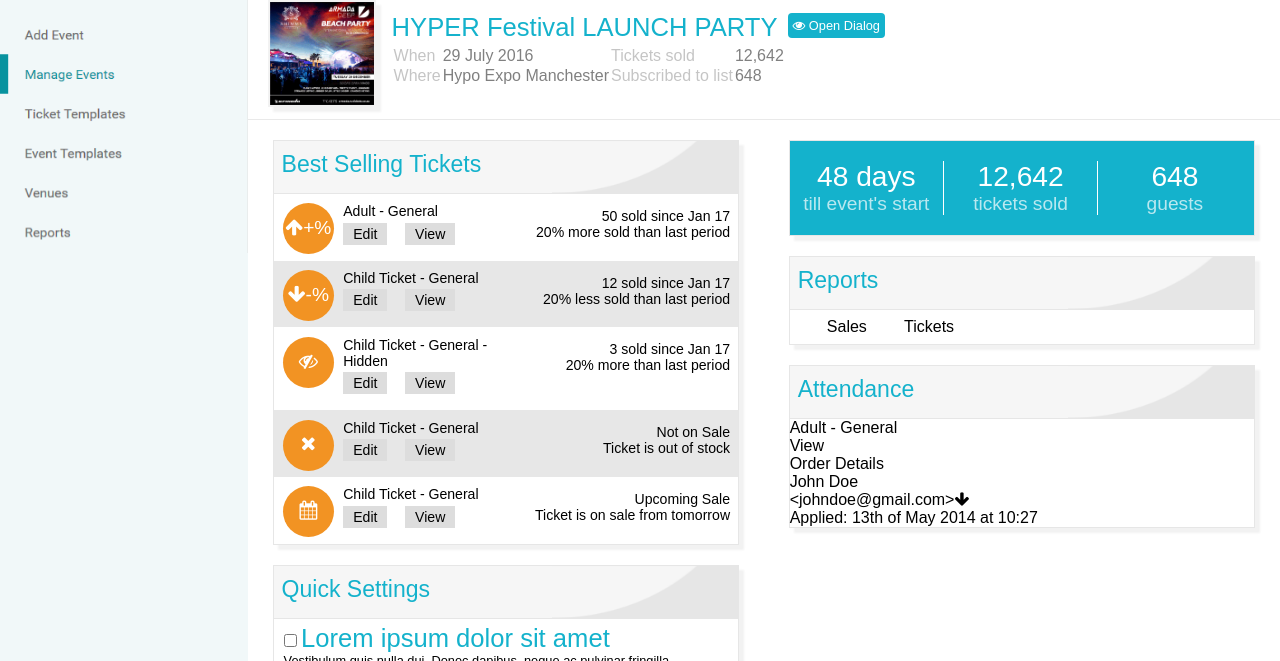
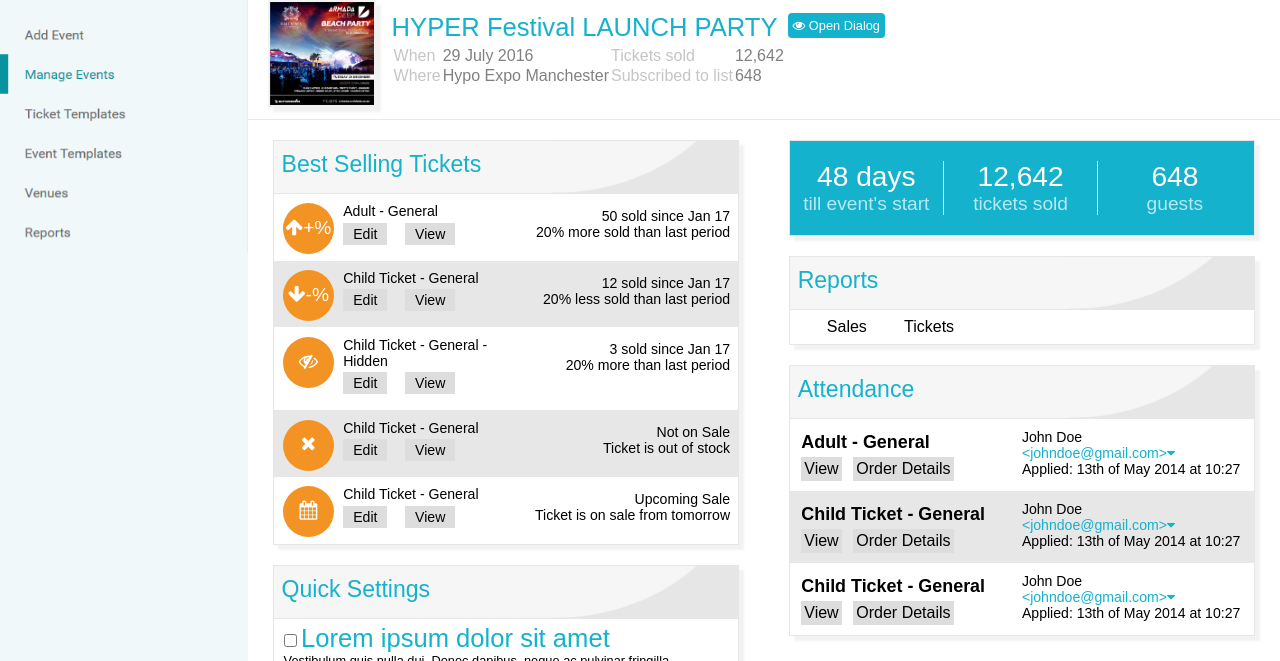
Before and after one commit to Havolt/nu-challenge, a plain HTML site: page index.html in a window 1280 px wide. Shown: the part 139-800 px from the top of the page. Drawn offline with Linux system fonts and the light colour scheme.

Commit message:
styled attendance section

```diff
--- a/nu-script.js
+++ b/nu-script.js
@@ -63,7 +63,7 @@
      creEl('div', 'attendanceLeftButton', className + 'AttendanceSecLeft', 0, '', 'View');
      creEl('div', 'attendanceLeftButton', className + 'AttendanceSecLeft', 0, '', 'Order Details');
      creEl('div', 'attendanceRightName', className + 'AttendanceSecRight', 0, '', 'John Doe');
-     creEl('div', 'attendanceRightEmail', className + 'AttendanceSecRight', 0, '', '&lt;johndoe@gmail.com&gt;'+'<i class="fa fa-arrow-down"></i>')
+     creEl('div', 'attendanceRightEmail', className + 'AttendanceSecRight', 0, '', '&lt;johndoe@gmail.com&gt;'+'<i class="fa fa-caret-down"></i>')
      creEl('div', 'attendanceRightDate', className + 'AttendanceSecRight', 0, '', 'Applied: 13th of May 2014 at 10:27');
  }1
 
@@ -134,7 +134,10 @@
     creEl('div', 'reportsGraph', 'reportsContain', 0);
     creEl('div', ['sectionContain', 'attendanceContain'], 'statRight', 0);
     createSecHeader('Attendance', 'attendanceHead', 'attendanceContain');
-    createAttendanceRow('adultGen', 'Adult - General')
+    createAttendanceRow('adultGen', 'Adult - General');
+    createAttendanceRow('childGen', 'Child Ticket - General');
+    document.getElementsByClassName('childGenAttendanceSection')[0].classList.add('ticketSectionGrey');
+    createAttendanceRow('childGen2', 'Child Ticket - General');
 }
 
 //Initializes page
--- a/nu-style.css
+++ b/nu-style.css
@@ -259,3 +259,40 @@
     display: inline-block;
     margin-left: 8%;
 }
+
+.attendanceSection{
+    padding-top: 10px;
+}
+
+.attendanceSecLeft{
+    width: 50%;
+    display: inline-block;
+}
+
+.attendanceSecRight{
+    width: 50%;
+    display: inline-block;
+}
+
+.attendanceLeftTitle{
+    margin-left: 5%;
+    font-weight: bold;
+    margin-bottom: 4px;
+    font-size: 1.4vw
+}
+
+.attendanceLeftButton{
+    margin-left: 5%;
+    margin-bottom: 10px;
+    padding: 3px;
+    background: #DDDDDD;
+    display: inline-block;
+}
+
+.attendanceSecRight{
+    font-size: 1.1vw;
+}
+
+.attendanceRightEmail{
+    color: rgb(20, 178, 204);
+}
```
